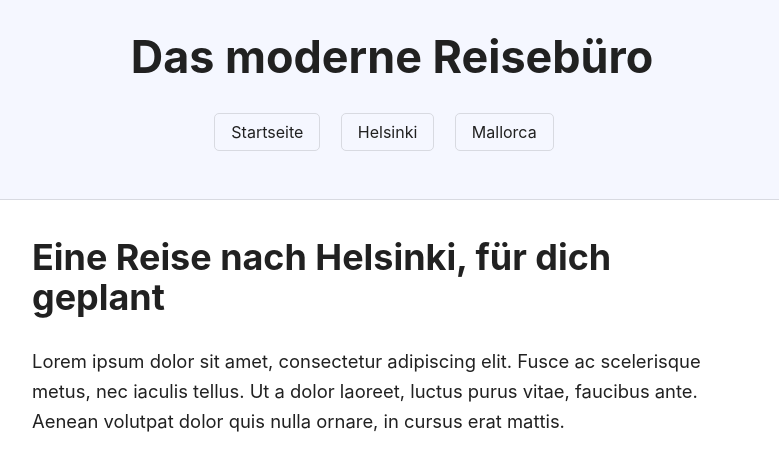
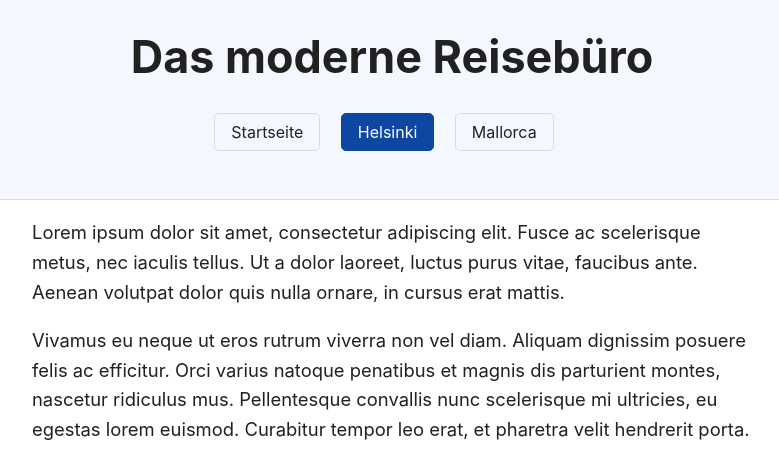
Before and after one commit to circamanuel/php, a PHP site: page /helsinki.php in a window 1280 px wide. Shown: the top 459 px of the page, without its empty margins (248-1027 px from the left). Run offline with PHP 8.4, Linux system fonts and the light colour scheme.

Commit message:
section two finished

```diff
--- a/02-programmierung/10-alternative-syntax.php
+++ b/02-programmierung/10-alternative-syntax.php
@@ -26,6 +26,6 @@ $bgColor = 'green';
     <h2>Keine Überschrift definiert</h2>
 <?php endif; ?>
 
-
+<p<?php if (!empty($bgColor)): ?> style="background-color:<?php echo $bgColor; ?>;"<?php endif;?>>Lorem ipsum ..</p>
 </body>
 </html>
--- a/02-programmierung/11-projekt/helsinki.php
+++ b/02-programmierung/11-projekt/helsinki.php
@@ -1,5 +1,5 @@
 <?php
-$pageTitle = 'Eine Reise nach Helsinki, für dich geplant';
+//$pageTitle = 'Eine Reise nach Helsinki, für dich geplant';
 $page = 'helsinki';
 include './inc/header.inc.php';
 ?>
--- a/02-programmierung/11-projekt/inc/header.inc.php
+++ b/02-programmierung/11-projekt/inc/header.inc.php
@@ -1,23 +1,47 @@
 <!DOCTYPE html>
 <html lang="en">
+<?php
+    $currentPage = basename($_SERVER['PHP_SELF']);
+?>
+
 <head>
     <meta charset="UTF-8">
     <meta http-equiv="X-UA-Compatible" content="IE=edge">
     <meta name="viewport" content="width=device-width, initial-scale=1.0">
 
     <link rel="stylesheet" type="text/css" href="./styles/simple.css">
-    <title><?php echo $pageTitle; ?></title>
+
+    <?php if(empty($pageTitle)) : ?>
+        <title>Reisebuero</title>
+    <?php else: ?>
+        <title><?php echo $pageTitle; ?></title>
+    <?php endif; ?>
+    <style>
+        a.active{
+            background-color: var(--accent);
+            border: 1px solid var(--accent);
+            color: white!important;
+        }
+        a.active:hover{
+            color:white!important;
+            background-color: black;
+            border: 1px solid black;
+        }
+    </style>
+
 </head>
 <body>
     <header>
         <h1>Das moderne Reisebüro</h1>
 
         <nav>
-            <a href="">Startseite</a>
-            <a href="helsinki.php">Helsinki</a>
-            <a href="mallorca.php">Mallorca</a>
+            <a href="./" <?php if(!empty($page) && $page === "index"): ?> class="active"<?php endif;?>>Startseite</a>
+            <a href="helsinki.php" <?php if(!empty($page) && $currentPage === "helsinki.php"): ?> class="active"<?php endif;?>>Helsinki</a>
+            <a href="mallorca.php" <?php if(!empty($page) && $currentPage === "mallorca.php"): ?> class="active"<?php endif;?>>Mallorca</a>
         </nav>
     </header>
 
     <main>
-        <h2><?php echo $pageTitle; ?></h2>
+        <?php if(!empty($pageTitle)) : ?>
+            <h2><?php echo $pageTitle; ?></h2>
+        <?php endif; ?>
```
